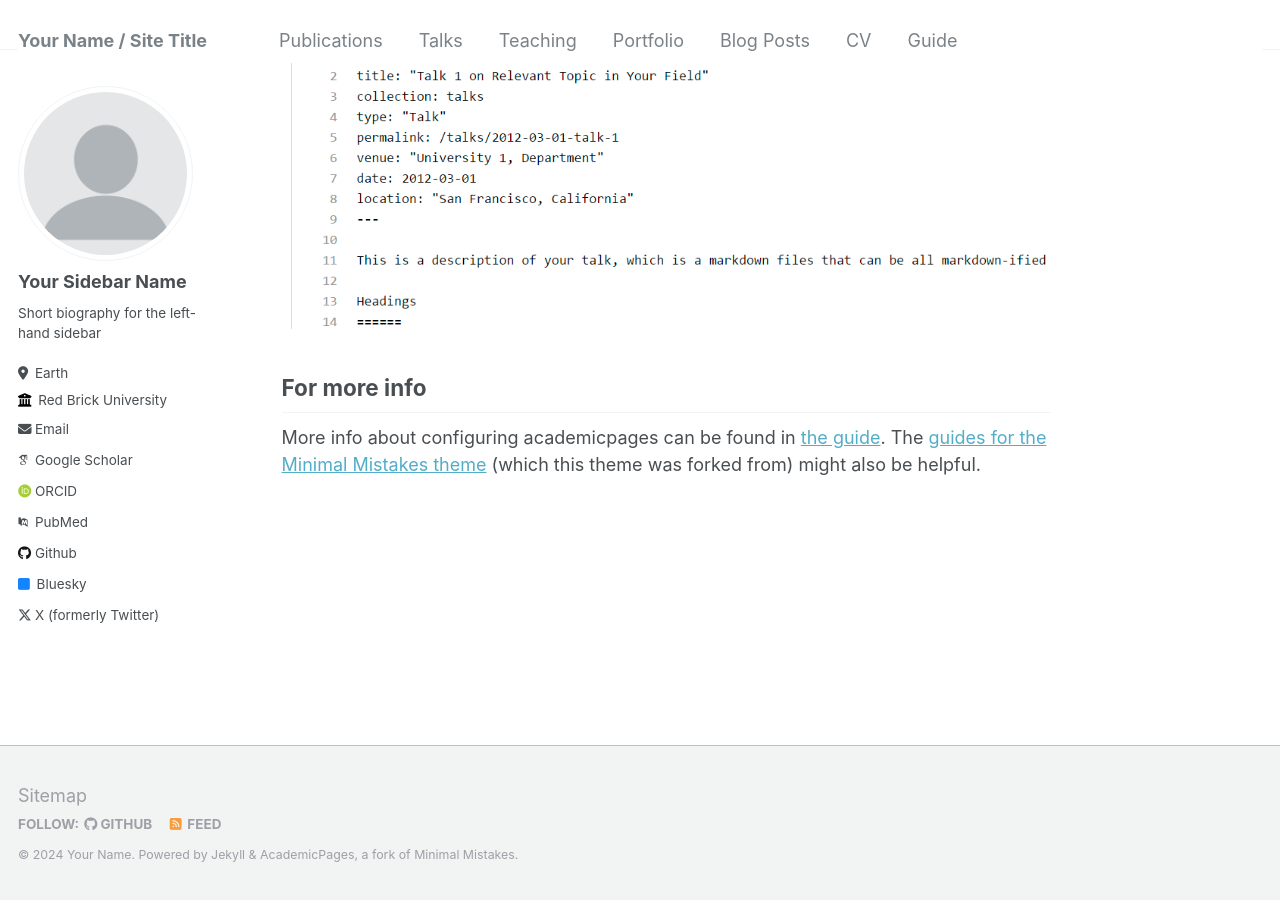
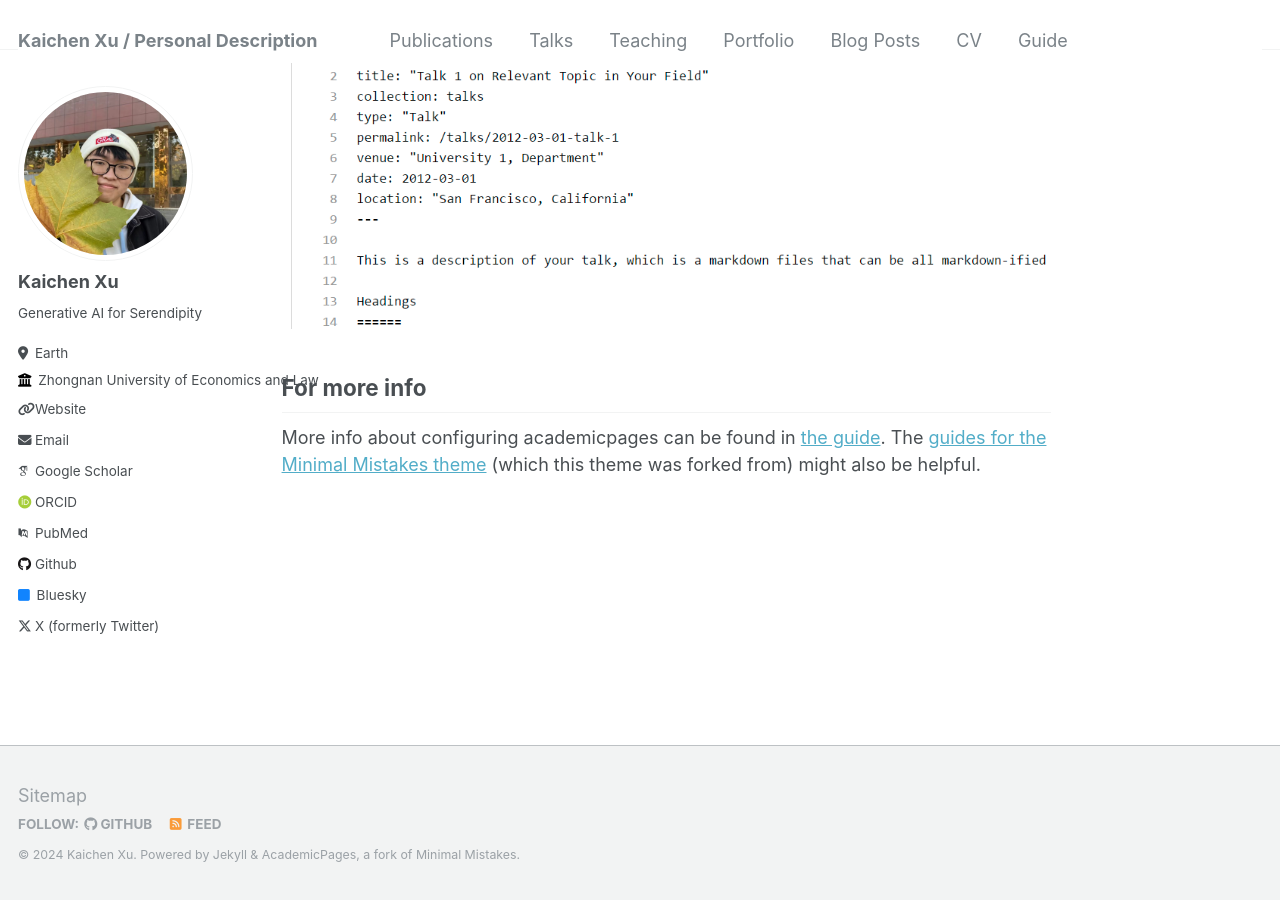
Before and after one commit to Catchxu/Catchxu.github.io, a Jekyll site: the page built from _pages/about.md, in a window 1280 px wide and 900 px high, scrolled down 2640 px. Built offline with Jekyll 4.4.1, drawn with Linux system fonts in a browser that asks for light colours; some web fonts are replaced.

Commit message:
Update profile

```diff
--- a/_config.yml
+++ b/_config.yml
@@ -8,11 +8,11 @@
 
 # Basic Site Settings
 locale                   : "en-US"
-title                    : "Your Name / Site Title"
+title                    : "Kaichen Xu / Personal Description"
 title_separator          : "-"
-name                     : &name "Your Name"
+name                     : &name "Kaichen Xu"
 description              : &description "personal description"
-url                      : https://academicpages.github.io # the base hostname & protocol for your site e.g. "https://mmistakes.github.io"
+url                      : https://catchxu.github.io # the base hostname & protocol for your site e.g. "https://mmistakes.github.io"
 baseurl                  : "" # the subpath of your site, e.g. "/blog"
 repository               : "academicpages/academicpages.github.io"
 
@@ -22,13 +22,13 @@ repository               : "academicpages/academicpages.github.io"
 author:
   # Biographic information
   avatar           : "profile.png"
-  name             : "Your Sidebar Name"
+  name             : "Kaichen Xu"
   pronouns         : # example: "she/her"
-  bio              : "Short biography for the left-hand sidebar"
+  bio              : "Generative AI for Serendipity"
   location         : "Earth"
-  employer         : "Red Brick University"
-  uri              : # URL
-  email            : "none@example.org"
+  employer         : "Zhongnan University of Economics and Law"
+  uri              : "https://catchxu.github.io"
+  email            : "kaichenxu358@gmail.com"
 
   # Academic websites
   arxiv            : # URL - Update with the correct link to your profile
```
Also changed, not shown: images/profile.png.
